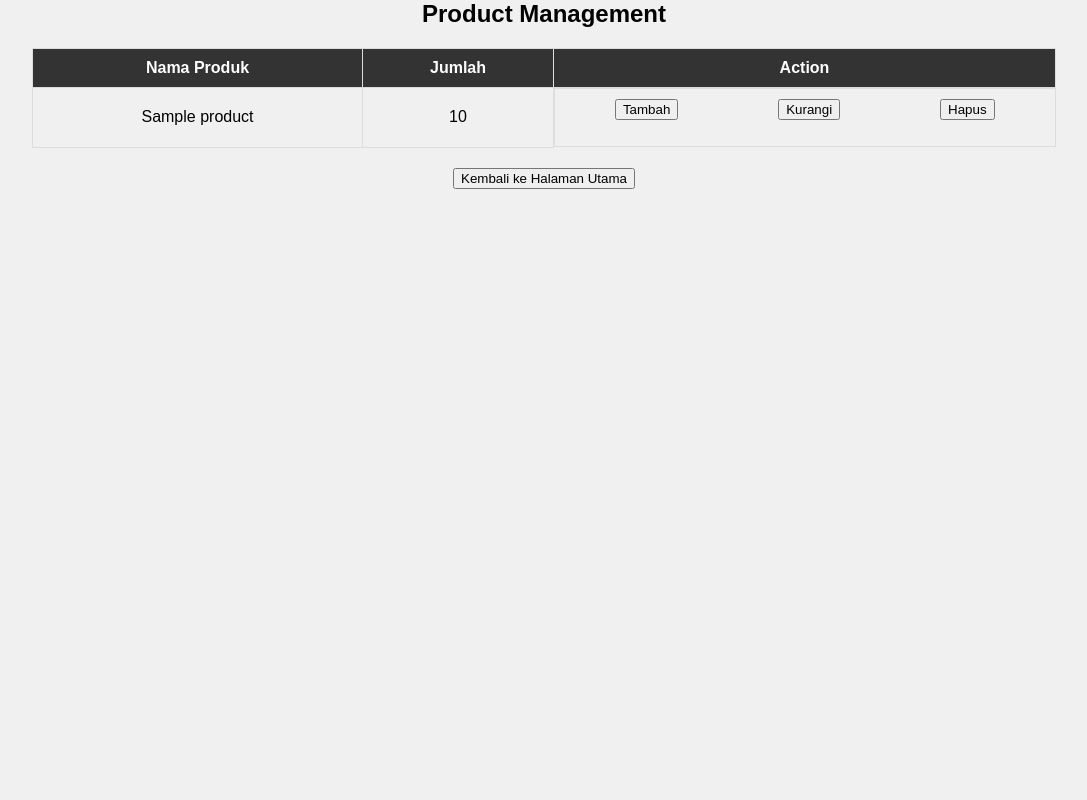
After one commit to Merrick2q/cubersparadise, a Django app: page /product_management/ in a window 1280 px wide. The commit adds this page. Shown: the whole page, without its empty margins (96-1183 px from the left). Run offline with Django 4.2, Linux system fonts and the light colour scheme; a user stored in the database is signed in; tables that the repository leaves empty hold one stand-in row (values such as "Sample post").

Commit message:
Tugas 4, menambahkan bonus

```diff
--- /dev/null
+++ b/main/templates/manage_products.html
@@ -0,0 +1,85 @@
+<style>
+    body {
+        font-family: Arial, sans-serif;
+        background-color: #f0f0f0;
+        margin: 0;
+        padding: 0;
+        text-align: center;
+    }
+
+    table {
+        border-collapse: collapse;
+        width: 80%;
+        margin: 20px auto;
+    }
+
+    th, td {
+        padding: 10px;
+        text-align: center;
+        border: 1px solid #ddd; /* Tambahkan garis pada sel tabel */
+    }
+
+    th {
+        background-color: #333;
+        color: #fff;
+    }
+
+    tr:nth-child(even) {
+        background-color: #f2f2f2;
+    }
+
+    tr:hover {
+        background-color: #ddd;
+    }
+
+    .action-buttons {
+        display: flex;
+        justify-content: space-around;
+    }
+
+    .back-button {
+        display: block;
+        margin-top: 20px;
+        text-align: center;
+    }
+</style>
+
+{% extends 'base.html' %}
+{% block content %}
+<h2>Product Management</h2>
+<table>
+  <thead>
+    <tr>
+      <th>Nama Produk</th>
+      <th>Jumlah</th>
+      <th>Action</th>
+    </tr>
+  </thead>
+  <tbody>
+    {% for product in products %}
+    <tr>
+      <td>{{ product.name }}</td>
+      <td>{{ product.quantity }}</td>
+      <td class="action-buttons">
+        <form method="POST" action="{% url 'main:add_product' product.id %}">
+          {% csrf_token %}
+          <button type="submit">Tambah</button>
+        </form>
+        <form method="POST" action="{% url 'main:subtract_product' product.id %}">
+          {% csrf_token %}
+          <button type="submit">Kurangi</button>
+        </form>
+        <form method="POST" action="{% url 'main:delete_product' product.id %}">
+          {% csrf_token %}
+          <button type="submit">Hapus</button>
+        </form>
+      </td>
+    </tr>
+    {% endfor %}
+  </tbody>
+</table>
+
+<a href="{% url 'main:product_list' %}" class="back-button">
+    <button type="button">Kembali ke Halaman Utama</button>
+</a>
+{% endblock %}
--- a/main/templates/product_list.html
+++ b/main/templates/product_list.html
@@ -105,6 +105,12 @@
             </button>
         </a>
 
+        <a href="{% url 'main:product_management' %}">
+            <button>
+                Manage Products
+            </button>
+         </a>
+
     {% endblock content %}
 </body>
 </html>
--- a/main/urls.py
+++ b/main/urls.py
@@ -1,5 +1,5 @@
 from django.urls import path
-from main.views import product_list, create_product, show_xml, show_json, show_xml_by_id, show_json_by_id, registrasi, login_user, logout_user
+from main.views import product_list, create_product, show_xml, show_json, show_xml_by_id, show_json_by_id, registrasi, login_user, logout_user, product_management, add_product, subtract_product, delete_product
 
 app_name = 'main'
 
@@ -13,4 +13,8 @@ urlpatterns = [
     path('registrasi/', registrasi, name='registrasi'),
     path('login/', login_user, name='login'),
     path('logout/', logout_user, name='logout'),
+    path('product_management/', product_management, name='product_management'),
+    path('add_product/<int:product_id>/', add_product, name='add_product'),
+    path('subtract_product/<int:product_id>/', subtract_product, name='subtract_product'),
+    path('delete_product/<int:product_id>/', delete_product, name='delete_product'),
 ]
--- a/main/views.py
+++ b/main/views.py
@@ -13,6 +13,9 @@ from django.contrib.auth.decorators import login_required
 import datetime
 from django.http import HttpResponseRedirect
 from django.urls import reverse
+from django.shortcuts import get_object_or_404
+from django.contrib import messages
+from .models import Product
 
 @login_required(login_url='/login')
 def product_list(request):
@@ -85,3 +88,34 @@ def logout_user(request):
     response = HttpResponseRedirect(reverse('main:login'))
     response.delete_cookie('last_login')
     return response
+
+def product_management(request):
+    products = Product.objects.filter(user=request.user)
+    context = {'products': products}
+    return render(request, 'manage_products.html', context)
+
+def add_product(request, product_id):
+    product = get_object_or_404(Product, pk=product_id)
+    if request.method == 'POST':
+        product.quantity += 1
+        product.save()
+        messages.success(request, 'Product quantity increased.')
+    return redirect('main:product_management')
+
+def subtract_product(request, product_id):
+    product = get_object_or_404(Product, pk=product_id)
+    if request.method == 'POST':
+        if product.quantity > 0:
+            product.quantity -= 1
+            product.save()
+            messages.success(request, 'Product quantity decreased.')
+        else:
+            messages.warning(request, 'Product quantity cannot be negative.')
+    return redirect('main:product_management')
+
+def delete_product(request, product_id):
+    product = get_object_or_404(Product, pk=product_id)
+    if request.method == 'POST':
+        product.delete()
+        messages.success(request, 'Product deleted.')
+    return redirect('main:product_management')
```
